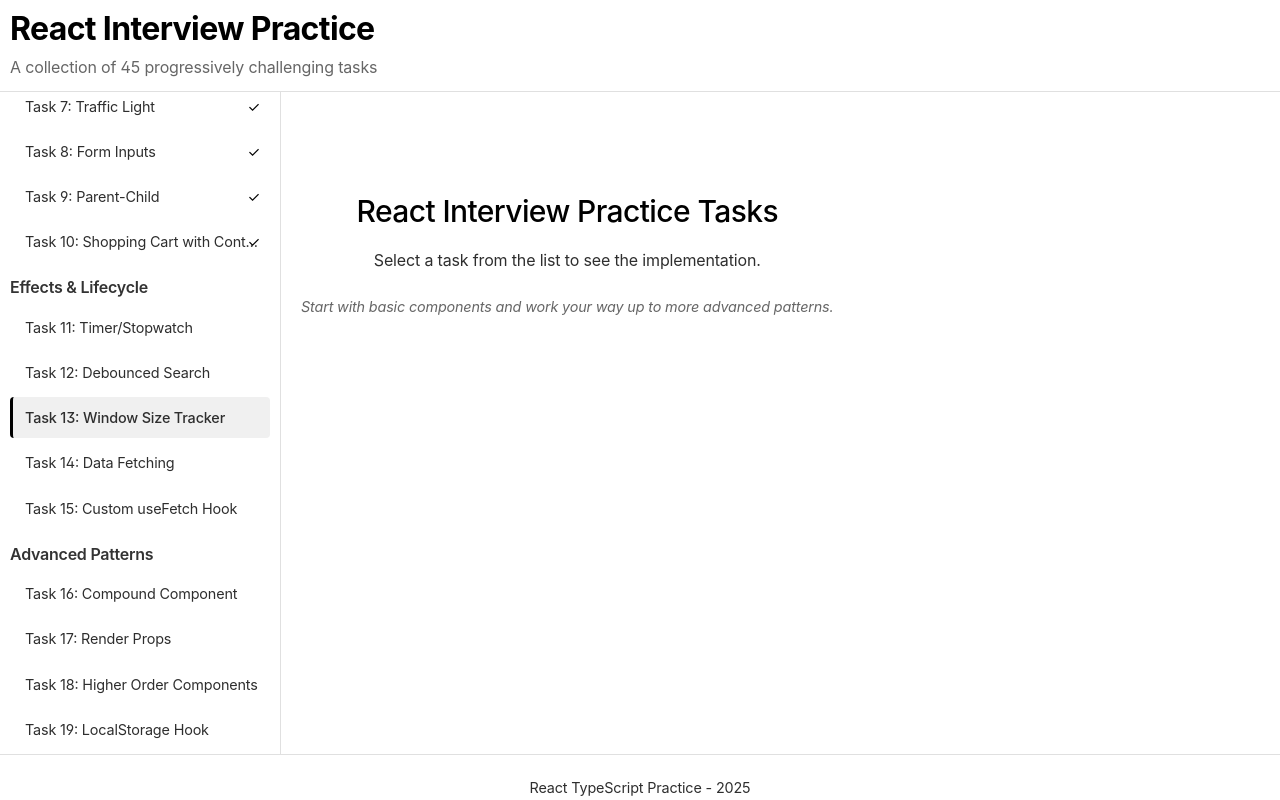
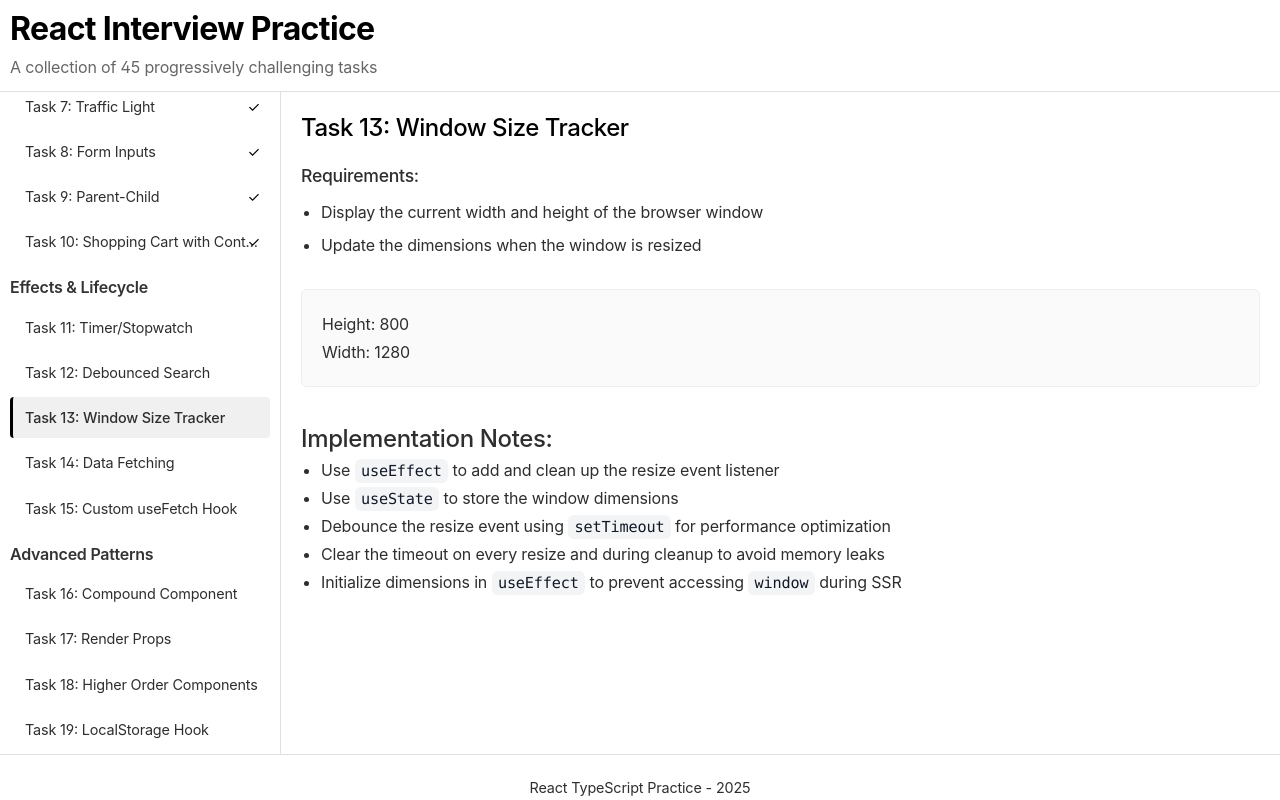
Before and after one commit to SanjoyPator1/WebDevLearning, a React (Vite) app in the folder set-01-frontend-focused/: page / in a window 1280 px wide. Both pictures are taken after a click on the item "Task 13: Window Size Tracker". Built offline with nearby package versions, Linux system fonts and the light colour scheme.

Commit message:
react: Task 13: Window Size Tracker done

```diff
--- a/set-01-frontend-focused/src/components/TaskRenderer/index.tsx
+++ b/set-01-frontend-focused/src/components/TaskRenderer/index.tsx
@@ -20,6 +20,7 @@ import {
 import Timer from "../../tasks/Task11_Timer/Timer";
 import DebouncedSearch from "../../tasks/Task12_DebouncedSearch/DebouncedSearch";
 import DebouncedSearchEnhanced from "../../tasks/Task12_DebouncedSearch/DebouncedSearchEnhanced";
+import WindowSizeTracker from "../../tasks/Task13_WindowSizeTracker/WindowSizeTracker";
 
 interface TaskRendererProps {
   currentTask: string | null;
@@ -39,6 +40,7 @@ const TaskRenderer: React.FC<TaskRendererProps> = ({ currentTask }) => {
     shoppingCart: <ShoppingCart />,
     timer: <Timer />,
     debouncedSearch: <DebouncedSearchEnhanced />,
+    windowSizeTracker: <WindowSizeTracker />,
   };
 
   if (currentTask && taskComponents[currentTask]) {
--- a/set-01-frontend-focused/src/tasks/Task13_WindowSizeTracker/WindowSizeTracker.tsx
+++ b/set-01-frontend-focused/src/tasks/Task13_WindowSizeTracker/WindowSizeTracker.tsx
@@ -1,4 +1,45 @@
+import { useEffect, useState } from "react";
+
+type Dimensions = {
+  height: number;
+  width: number;
+};
+
 function WindowSizeTracker() {
+  const [dimensions, setDimensions] = useState<Dimensions>({
+    height: 0,
+    width: 0,
+  });
+
+  useEffect(() => {
+    console.log("useEffect ran");
+
+    // this will hold the timeoutId for clear timeout when multiple is being fired
+    let timeoutId: ReturnType<typeof setTimeout>;
+
+    // debounce for performance
+    const updateMeasurements = () => {
+      clearTimeout(timeoutId);
+
+      timeoutId = setTimeout(() => {
+        setDimensions({
+          height: window.innerHeight,
+          width: window.innerWidth,
+        });
+      }, 150);
+    };
+
+    // for initial measurement
+    updateMeasurements();
+    window.addEventListener("resize", updateMeasurements);
+
+    // cleanup on unmount
+    return () => {
+      window.removeEventListener("resize", updateMeasurements);
+      clearTimeout(timeoutId);
+    };
+  }, []);
+
   return (
     <div className="task-container">
       <h2>Task 13: Window Size Tracker</h2>
@@ -11,13 +52,33 @@ function WindowSizeTracker() {
         </ul>
       </div>
 
-        <div className="implementation">{/* Implementation goes here */}</div>
+      <div className="implementation p-4">
+        <p>Height: {dimensions.height}</p>
+        <p>Width: {dimensions.width}</p>
+      </div>
 
       <div className="task-notes">
         <h3>Implementation Notes:</h3>
         <ul>
-            <li>Use `useEffect` to add and clean up the resize event listener</li>
-            <li>Use `useState` to store the window dimensions</li>
+          <li>
+            Use <code>useEffect</code> to add and clean up the resize event
+            listener
+          </li>
+          <li>
+            Use <code>useState</code> to store the window dimensions
+          </li>
+          <li>
+            Debounce the resize event using <code>setTimeout</code> for
+            performance optimization
+          </li>
+          <li>
+            Clear the timeout on every resize and during cleanup to avoid memory
+            leaks
+          </li>
+          <li>
+            Initialize dimensions in <code>useEffect</code> to prevent accessing{" "}
+            <code>window</code> during SSR
+          </li>
         </ul>
       </div>
     </div>
```
Lines whose indentation alone changed are shown as unchanged.
